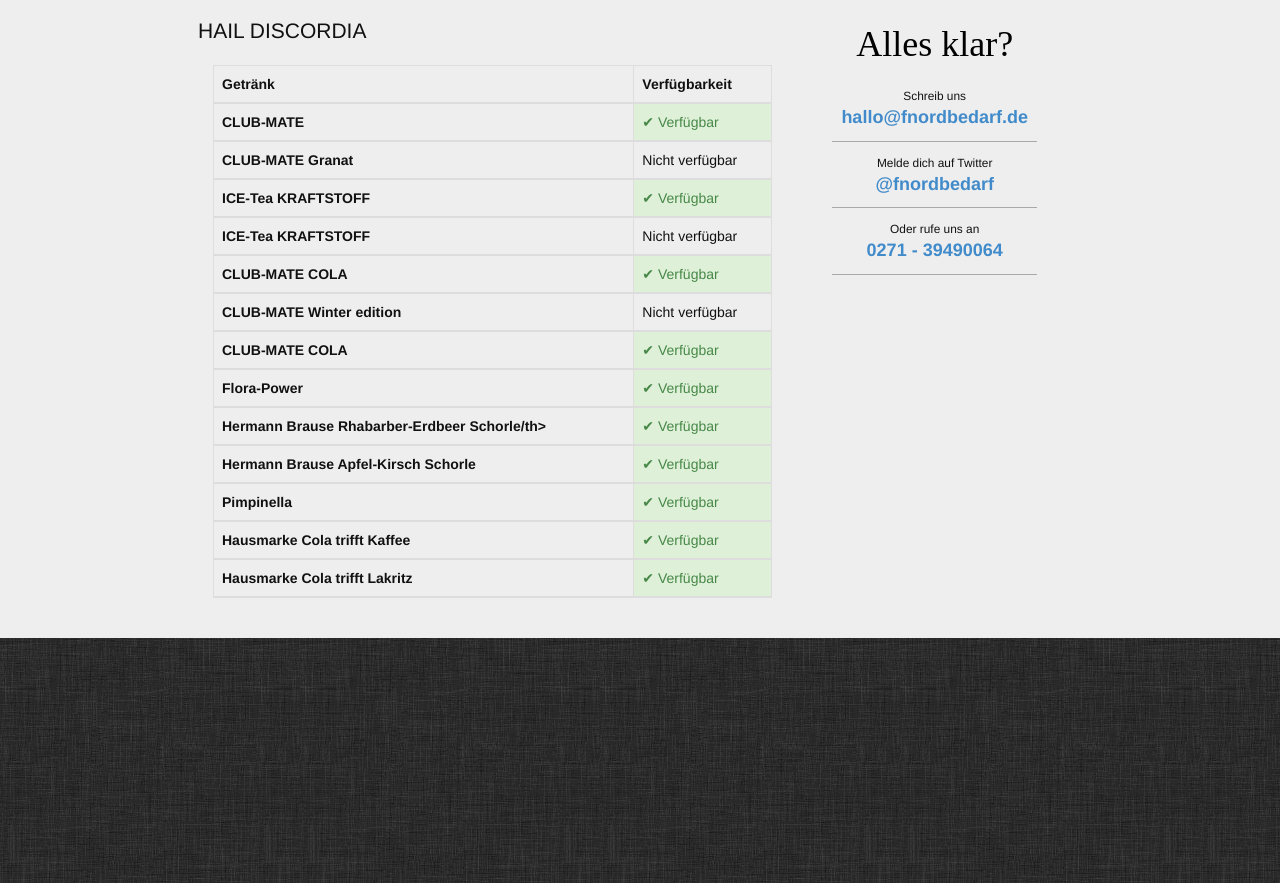
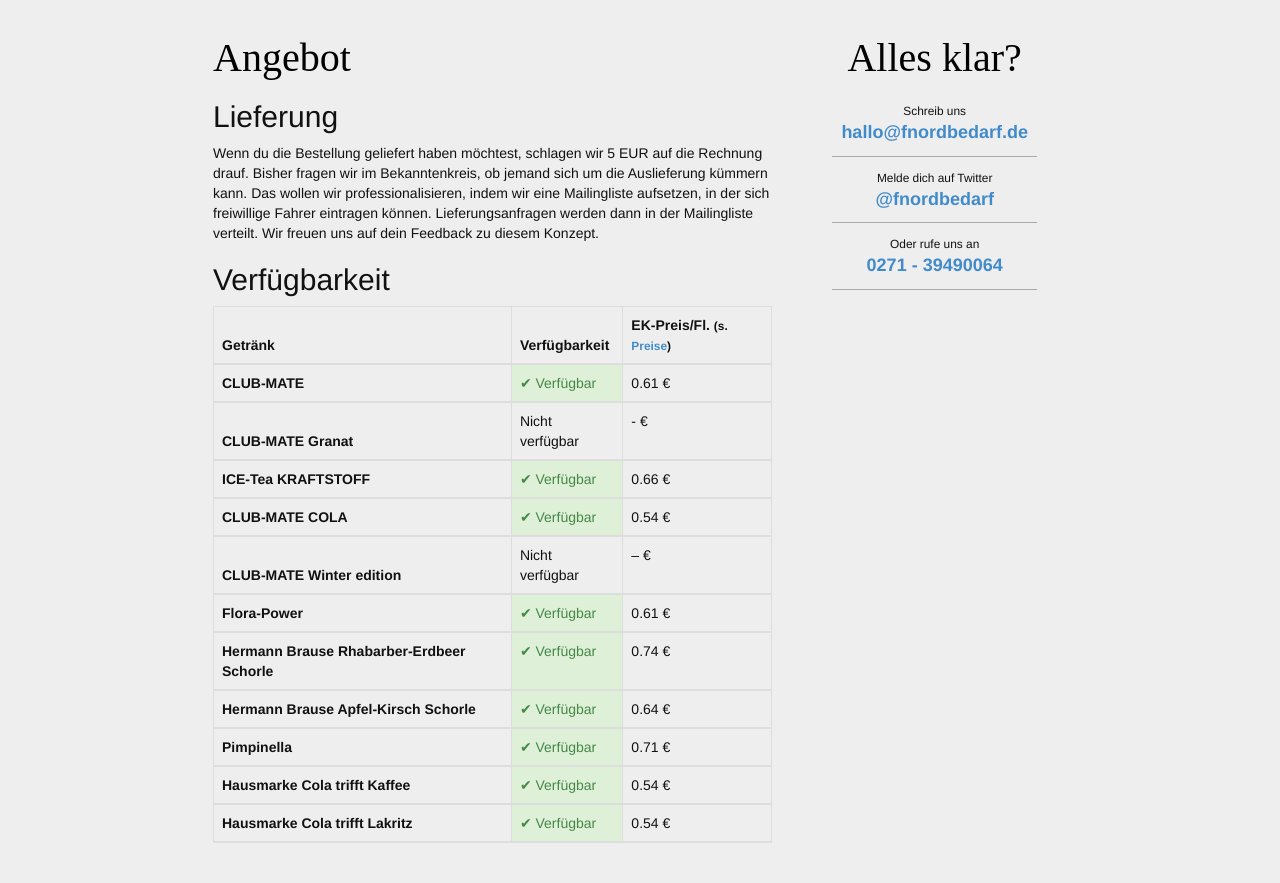
Before and after one commit to silsha/fnordbedarf.de, a Jekyll site: the page built from angebot/index.html, in a window 1280 px wide and 1167 px high, cut to the strip 284-1167 px from the top of the window. Built offline with Jekyll 4.4.1, drawn with Linux system fonts in a browser that asks for light colours; some web fonts are replaced; Markdown is read by kramdown in place of the engine named in the settings; some of the changed text lies outside the part shown.

Commit message:
some content

```diff
--- a/_layouts/default.html
+++ b/_layouts/default.html
@@ -21,7 +21,7 @@
 			<ul class="nav navbar-nav">
 				 <li class="active"><a href="/">Hauptseite</a></li>
 				 <li class="active"><a href="/angebot/">Angebot</a></li>
-				 <li class="active"><a href="/preise/">Preise</a></li>
+				 <li class="active"><a href="/preise/">Preise & Bestellung</a></li>
 			</ul>
 		</div>
 	</nav>
@@ -36,7 +36,6 @@
 	<div id="contentwrapper">
 		<div id="content">
 			<div class="row">
-				<p class="lead">HAIL DISCORDIA</p>
 				<div class="col-md-8">
 				{{content}}
 				</div>
--- a/angebot/index.html
+++ b/angebot/index.html
@@ -2,65 +2,76 @@
 layout: default
 title: Your New Jekyll Site
 ---
+<h1>Angebot</h1>
+<h2>Lieferung</h2>
+<p>
+	Wenn du die Bestellung geliefert haben möchtest, schlagen wir 5 EUR auf die Rechnung drauf. Bisher fragen wir im Bekanntenkreis, ob jemand sich um die Auslieferung kümmern kann. Das wollen wir professionalisieren, indem wir eine Mailingliste aufsetzen, in der sich freiwillige Fahrer eintragen können. Lieferungsanfragen werden dann in der Mailingliste verteilt. Wir freuen uns auf dein Feedback zu diesem Konzept.
+</p>
+
+<h2>Verfügbarkeit</h2>
 <table class="table table-bordered table-striped responsive-utilities">
 	<thead>
-<tr>
-<th>Getränk</th>
-<th>Verfügbarkeit</th>
-</tr>
+		<tr>
+			<th>Getränk</th>
+			<th>Verfügbarkeit</th>
+			<th>EK-Preis/Fl. <small>(s. <a href="/preise/">Preise</a>)</small></th>
+		</tr>
 <thead>
 <body>
 		<tr>
 			<th>CLUB-MATE</th>
 			<td class="is-da">✔ Verfügbar</td>
+			<td>0.61 €</td>
 		</tr>
 		<tr>
 			<th>CLUB-MATE Granat</th>
 			<td class="is-visible">Nicht verfügbar</td>
+			<td> - €</td>
 		</tr>
 		<tr>
 			<th>ICE-Tea KRAFTSTOFF</th>
 			<td class="is-da">✔ Verfügbar</td>
-		</tr>
-		<tr>
-			<th>ICE-Tea KRAFTSTOFF</th>
-			<td class="is-visible">Nicht verfügbar</td>
+			<td>0.66 €</td>
 		</tr>
 		<tr>
 			<th>CLUB-MATE COLA</th>
 			<td class="is-da">✔ Verfügbar</td>
+			<td>0.54 €</td>
 		</tr>
 		<tr>
 			<th>CLUB-MATE Winter edition</th>
 			<td class="is-visible">Nicht verfügbar</td>
-		</tr>
-		<tr>
-			<th>CLUB-MATE COLA</th>
-			<td class="is-da">✔ Verfügbar</td>
+			<td> – €</td>
 		</tr>
 		<tr>
 			<th>Flora-Power</th>
 			<td class="is-da">✔ Verfügbar</td>
+			<td>0.61 €</td>
 		</tr>
 		<tr>
-			<th>Hermann Brause Rhabarber-Erdbeer Schorle/th>
+			<th>Hermann Brause Rhabarber-Erdbeer Schorle</th>
 			<td class="is-da">✔ Verfügbar</td>
+			<td>0.74 €</td>
 		</tr>
 		<tr>
 			<th>Hermann Brause Apfel-Kirsch Schorle</th>
 			<td class="is-da">✔ Verfügbar</td>
+			<td>0.64 €</td>
 		</tr>
 		<tr>
 			<th>Pimpinella</th>
 			<td class="is-da">✔ Verfügbar</td>
+			<td>0.71 €</td>
 		</tr>
 		<tr>
 			<th>Hausmarke Cola trifft Kaffee</th>
 			<td class="is-da">✔ Verfügbar</td>
+			<td>0.54 €</td>
 		</tr>
 		<tr>
 			<th>Hausmarke Cola trifft Lakritz</th>
 			<td class="is-da">✔ Verfügbar</td>
+			<td>0.54 €</td>
 		</tr>
 	</tbody>
 </table>
--- a/css/style.css
+++ b/css/style.css
@@ -6,6 +6,7 @@
 h1{
 	font-family: 'Quattrocento', serif;
 	color: #000 !important;
+	font-size: 40px;
 }
 
 .center{
@@ -74,10 +75,6 @@
 	text-align: center;
 }
 
-#fragen{
-	margin-top: -40px;
-}
-
 .mail, .twitter, .telefon{
 	display: block;
 	font-weight: bold;
```
Also changed, not shown: preise/index.html (+15 -6 lines).
